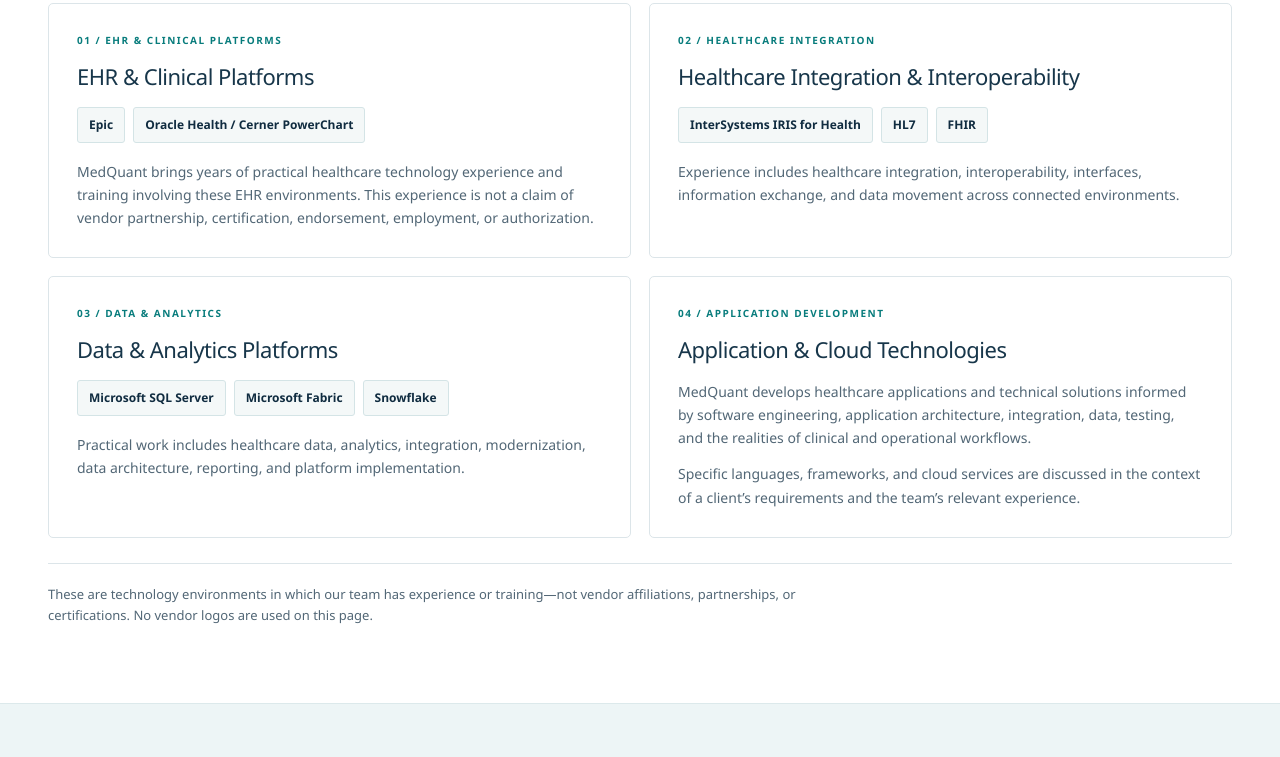
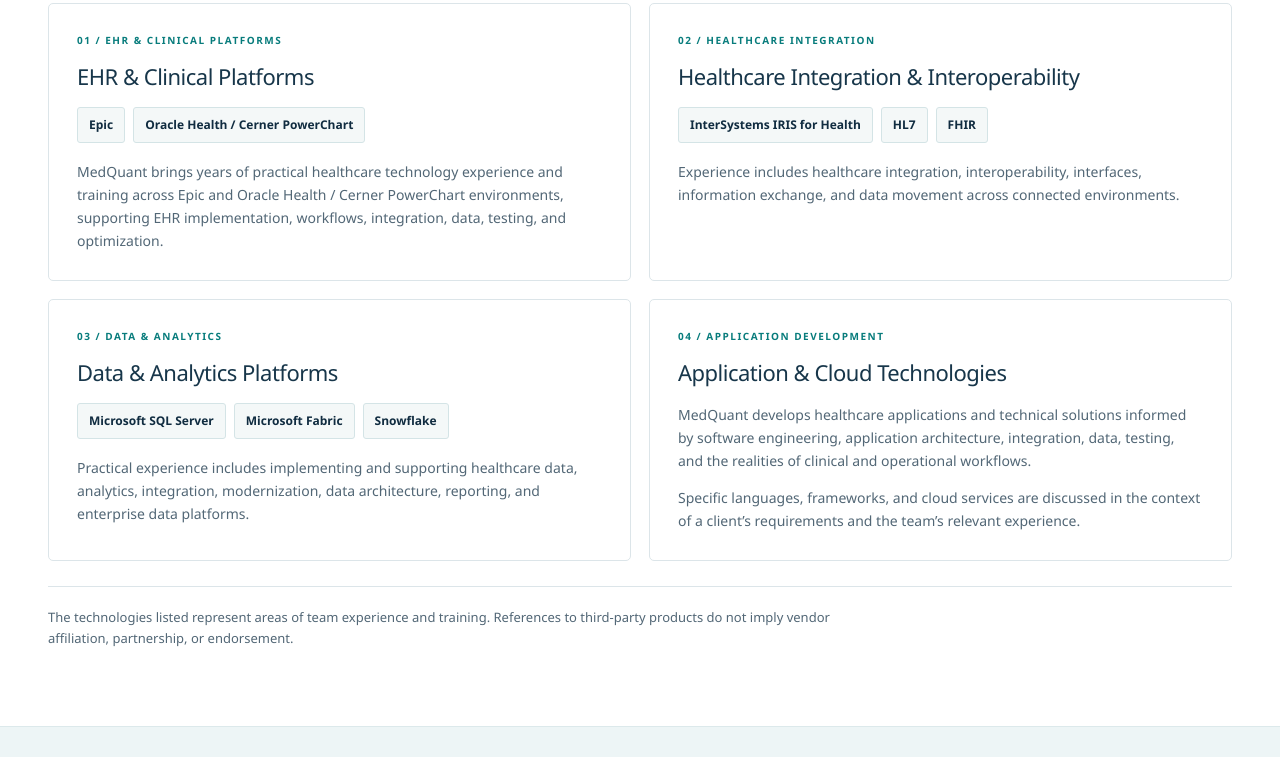
Before and after one commit to REESEDEV/MedQuant-Website, a plain HTML site: page platforms.html in a window 1280 px wide. Shown: the part 587-1344 px from the top of the page. Drawn offline with Linux system fonts and the light colour scheme.

Commit message:
Revise platform experience descriptions in platforms.html
Updated descriptions to clarify experience and support in EHR environments and healthcare data platforms.

```diff
--- a/platforms.html
+++ b/platforms.html
@@ -50,7 +50,7 @@
               <li>Epic</li>
               <li>Oracle Health / Cerner PowerChart</li>
             </ul>
-            <p>MedQuant brings years of practical healthcare technology experience and training involving these EHR environments. This experience is not a claim of vendor partnership, certification, endorsement, employment, or authorization.</p>
+            <p>MedQuant brings years of practical healthcare technology experience and training across Epic and Oracle Health / Cerner PowerChart environments, supporting EHR implementation, workflows, integration, data, testing, and optimization.</p>
           </article>
           <article class="platform-card">
             <p class="card-kicker">02 / Healthcare integration</p>
@@ -70,7 +70,7 @@
               <li>Microsoft Fabric</li>
               <li>Snowflake</li>
             </ul>
-            <p>Practical work includes healthcare data, analytics, integration, modernization, data architecture, reporting, and platform implementation.</p>
+            <p>Practical experience includes implementing and supporting healthcare data, analytics, integration, modernization, data architecture, reporting, and enterprise data platforms.</p>
           </article>
           <article class="platform-card">
             <p class="card-kicker">04 / Application development</p>
@@ -80,7 +80,7 @@
           </article>
         </div>
         <div class="container platform-note">
-          <p>These are technology environments in which our team has experience or training—not vendor affiliations, partnerships, or certifications. No vendor logos are used on this page.</p>
+          <p>The technologies listed represent areas of team experience and training. References to third-party products do not imply vendor affiliation, partnership, or endorsement.</p>
         </div>
       </section>
 
```
